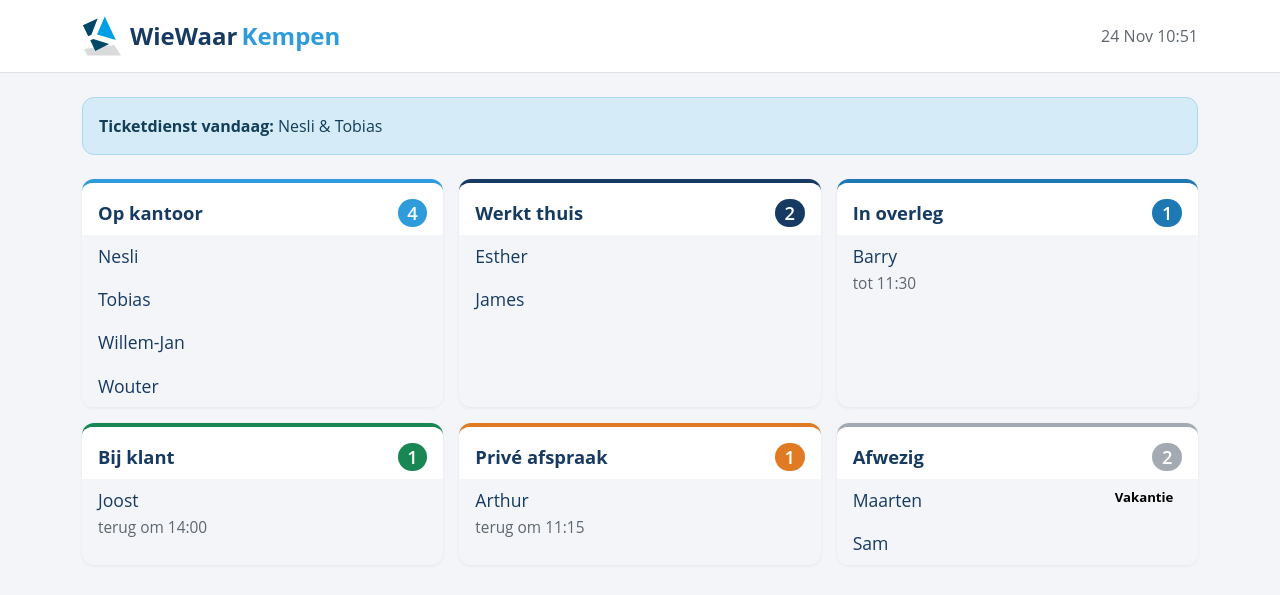
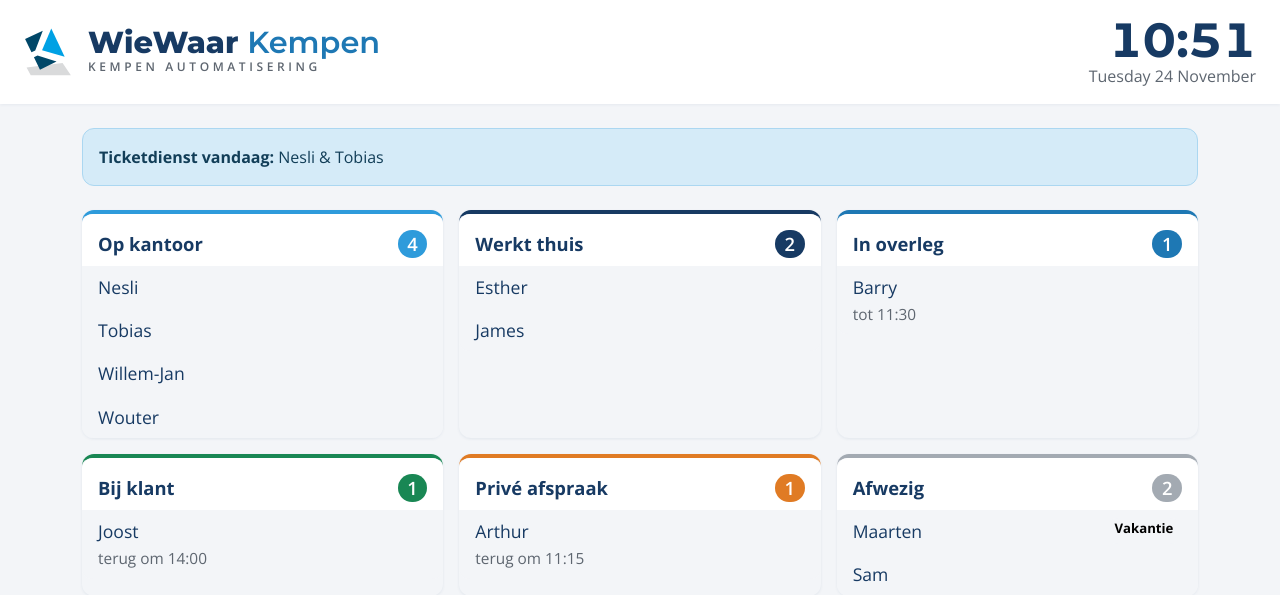
Before and after one commit to nesliprm/WieWaar, a Rails app: page / in a window 1280 px wide. Shown: the top 595 px of the page. Run offline with Rails 7, Linux system fonts and the light colour scheme; data comes from the database, SQL or seed files in the repository; style sheets or scripts are compiled from the project's sources; some libraries are stand-ins or nearby versions.

Commit message:
header styling

```diff
--- a/app/assets/stylesheets/application.scss
+++ b/app/assets/stylesheets/application.scss
@@ -80,3 +80,37 @@ $border-radius-lg: 1.25rem;
 .zone--bij-klant { --zone-color: #{$success}; }
 .zone--prive     { --zone-color: var(--ww-status-away); }
 .zone--afwezig   { --zone-color: var(--ww-status-off); }
+
+// 6. Header
+.board-header {
+  background: $white;
+  box-shadow: 0 1px 3px rgba($kempen-navy, 0.06);
+
+  &__brand {
+    font-family: $headings-font-family;
+    font-weight: 800;
+    font-size: 1.9rem;
+    line-height: 1;
+    color: $kempen-navy;
+    span { color: $kempen-link; font-weight: 600; }
+  }
+
+  &__sub {
+    font-size: 0.75rem;
+    font-weight: 600;
+    letter-spacing: 0.3em;
+    text-transform: uppercase;
+    color: $kempen-muted;
+  }
+
+  &__clock {
+    font-family: $headings-font-family;
+    font-weight: 700;
+    font-size: 3rem;
+    line-height: 1;
+    color: $kempen-navy;
+    font-variant-numeric: tabular-nums;
+  }
+
+  &__date { color: $kempen-muted; }
+}
--- a/app/views/layouts/application.html.erb
+++ b/app/views/layouts/application.html.erb
@@ -15,6 +15,9 @@
     <link rel="icon" href="/icon.svg" type="image/svg+xml">
     <link rel="apple-touch-icon" href="/icon.png">
     <%# Bootstrap + our styles, compiled from app/assets/stylesheets/application.scss %>
+    <link rel="preconnect" href="https://fonts.googleapis.com">
+    <link rel="preconnect" href="https://fonts.gstatic.com" crossorigin>
+    <link href="https://fonts.googleapis.com/css2?family=Montserrat:wght@600;700;800&family=Open+Sans:wght@400;600;700&display=swap" rel="stylesheet">
     <%= stylesheet_link_tag "application", "data-turbo-track": "reload" %>
     <%= javascript_importmap_tags %>
   </head>
--- a/app/views/shared/_header.html.erb
+++ b/app/views/shared/_header.html.erb
@@ -1,12 +1,16 @@
-<header class="bg-white border-bottom">
-  <div class="container d-flex align-items-center justify-content-between py-3">
-    <div class="d-flex align-items-center gap-2">
-      <%= image_tag "kempen-logo.svg", alt: "Kempen", width: 40, height: 40 %>
+<header class="board-header">
+  <div class="container-fluid px-4 py-3 d-flex align-items-center justify-content-between gap-4">
+    <div class="d-flex align-items-center gap-3">
+      <%= image_tag "kempen-logo.svg", alt: "Kempen", width: 48, height: 48 %>
       <div>
-        <span class="h4 fw-bold text-primary mb-0">WieWaar</span>
-        <span class="h4 text-info mb-0">Kempen</span>
+        <div class="board-header__brand">WieWaar <span>Kempen</span></div>
+        <div class="board-header__sub">Kempen Automatisering</div>
       </div>
     </div>
-    <span class="text-secondary"><%= l(Time.current, format: :short) %></span>
+    <%= yield :header_summary %>
+    <div class="text-end">
+      <div class="board-header__clock"><%= l(Time.current, format: "%H:%M") %></div>
+      <div class="board-header__date"><%= l(Time.current.to_date, format: "%A %-d %B") %></div>
+    </div>
   </div>
 </header>
--- a/config/application.rb
+++ b/config/application.rb
@@ -24,5 +24,7 @@ module WieWaar
     # config.time_zone = "Central Time (US & Canada)"
     # config.eager_load_paths << Rails.root.join("extras")
     config.time_zone = "Europe/Amsterdam"
+    config.i18n.default_locale = :nl
+    config.i18n.available_locales = [ :nl ]
   end
 end
```
Also changed, not shown: Gemfile, Gemfile.lock.
